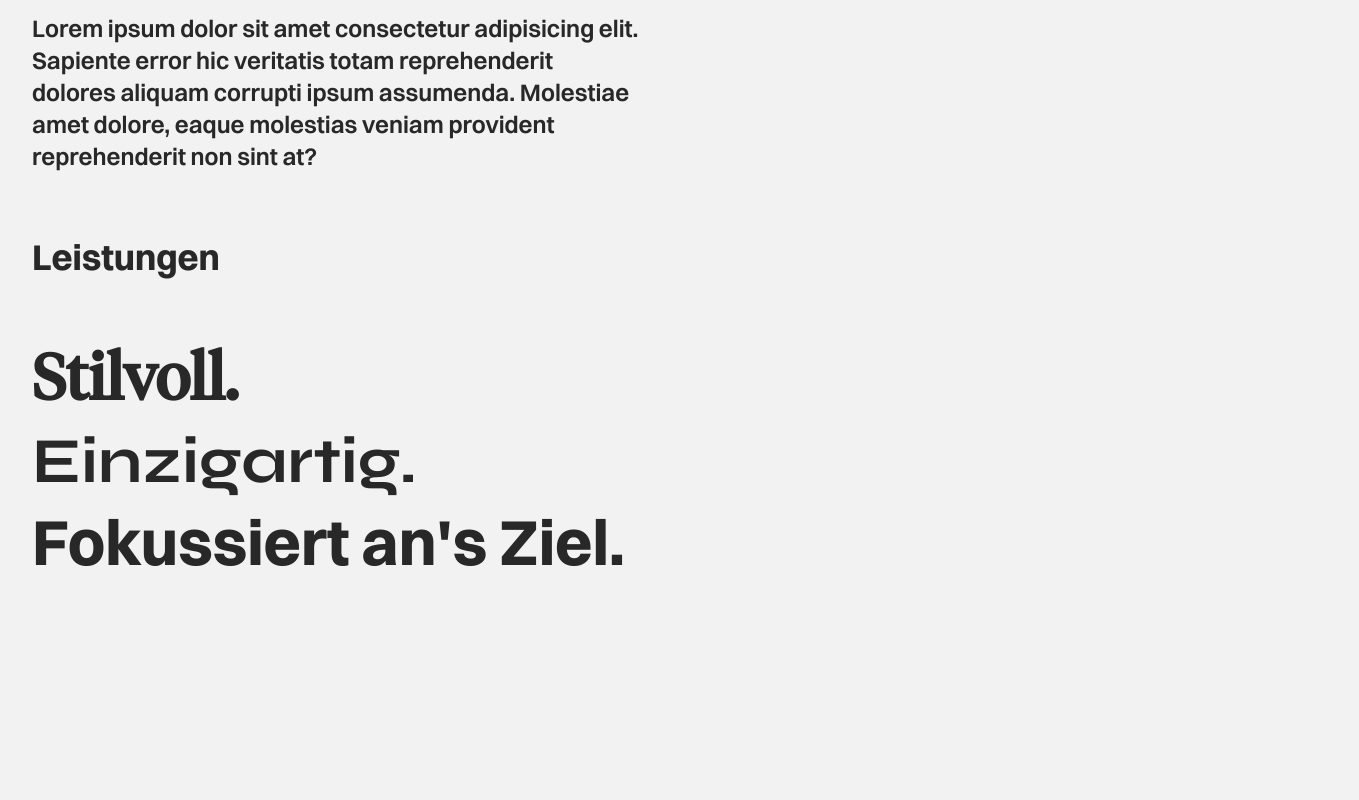
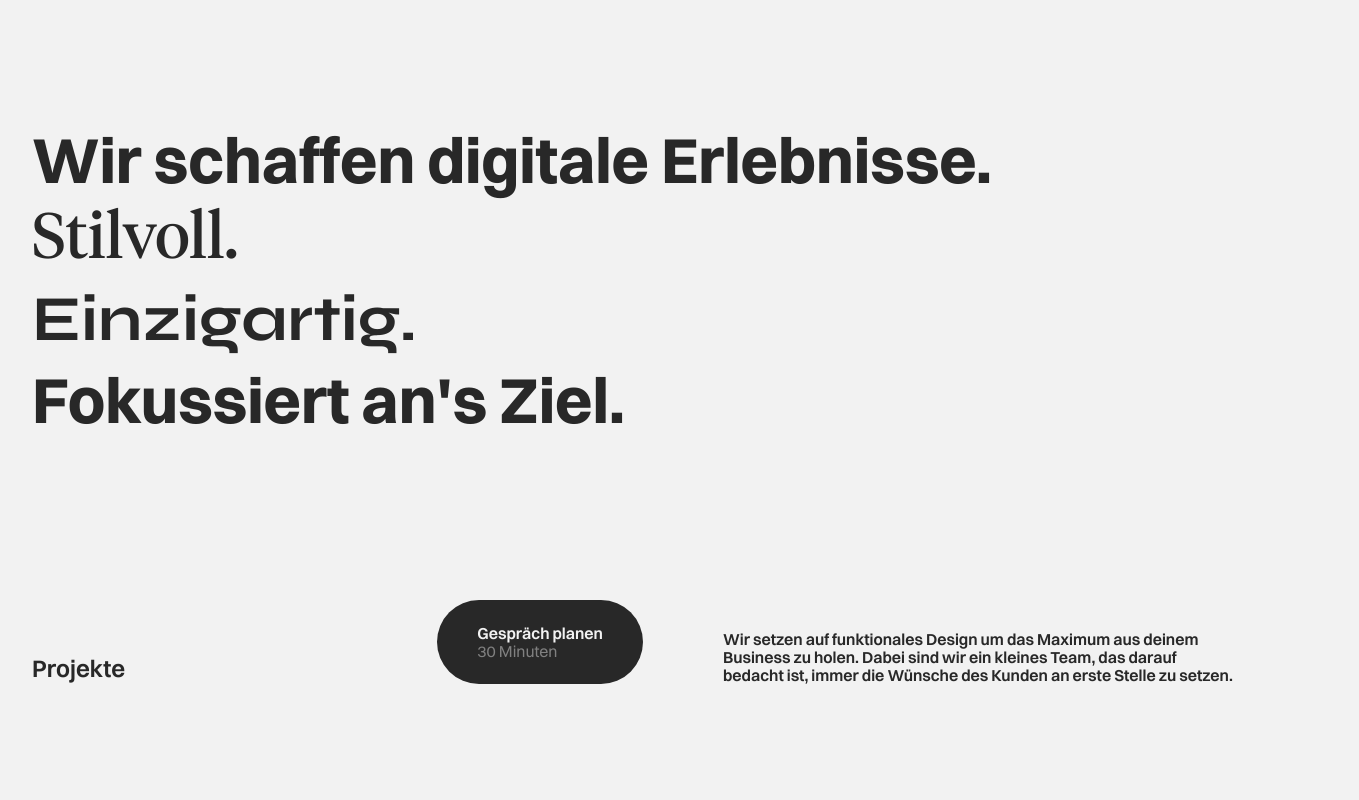
Before and after one commit to JuliusNiedermeier/shiftedstudio, a Next.js app: page / in a window 1280 px wide. Shown: the part 280-1080 px from the top of the page, 1359 px wide, since content can reach past the window. Built offline with nearby package versions, Linux system fonts and the light colour scheme.

Commit message:
Created the ruff page structure for the home page

```diff
--- a/src/app/page.tsx
+++ b/src/app/page.tsx
@@ -1,12 +1,13 @@
 import { ExpansionToggleIcon } from "@/components/expansion-toggle-icon";
 import { ParalaxImageGallery } from "@/components/paralax-image-gallery";
-import { SiteLogo } from "@/components/site-logo";
 import {
   Accordion,
   AccordionContent,
   AccordionItem,
   AccordionTrigger,
 } from "@radix-ui/react-accordion";
+import Image from "next/image";
+import placeholderStudio from "@/images/placeholder-studio.jpg";
 
 interface Service {
   title: string;
@@ -38,32 +39,44 @@ const services: Service[] = [
 
 export default function Home() {
   return (
-    <div className="p-8 flex flex-col gap-16">
-      <div>
-        <div className="text-label-primary">Berlin</div>
-        <div className="text-label-secondary">Germany</div>
-      </div>
-
-      <div className="text-body w-1/2">
-        Lorem ipsum dolor sit amet consectetur adipisicing elit. Sapiente error
-        hic veritatis totam reprehenderit dolores aliquam corrupti ipsum
-        assumenda. Molestiae amet dolore, eaque molestias veniam provident
-        reprehenderit non sint at?
-      </div>
-
-      <div className="text-heading">Leistungen</div>
-
-      <div className="text-heading-lg">
-        <div className="font-serif">Stilvoll.</div>
+    <>
+      <div className="min-h-screen p-8 flex flex-col justify-end gap-40">
+        <div className="text-heading-lg mt-52">
+          <div>Wir schaffen digitale Erlebnisse.</div>
+          <div className="font-serif font-regular">Stilvoll.</div>
           <div className="font-sans-variant">Einzigartig.</div>
           <div>{"Fokussiert an's Ziel."}</div>
         </div>
-
+        <div className="flex items-end">
+          <div className="flex-1">Projekte</div>
+          <div className="flex-[2] items-end flex gap-20">
+            <div className="py-6 px-10 bg-foreground-primary rounded-full">
+              <div className="text-background-primary whitespace-nowrap text-label-primary">
+                Gespräch planen
+              </div>
+              <div className="text-foreground-secondary whitespace-nowrap text-label-secondary">
+                30 Minuten
+              </div>
+            </div>
+            <div className="text-label-primary text-balance">
+              Wir setzen auf funktionales Design um das Maximum aus deinem
+              Business zu holen. Dabei sind wir ein kleines Team, das darauf
+              bedacht ist, immer die Wünsche des Kunden an erste Stelle zu
+              setzen.
+            </div>
+          </div>
+        </div>
+      </div>
+      <div className="p-8">
         <ParalaxImageGallery />
 
         <div className="flex">
           <div className="flex-1">Services</div>
-        <Accordion type="single" collapsible className="grid gap-4 flex-[2]">
+          <Accordion
+            type="single"
+            collapsible
+            className="grid gap-4 flex-[2] mt-20"
+          >
             {services.map((service, index) => (
               <AccordionItem key={index} value={service.title}>
                 <AccordionTrigger className="group flex justify-between items-center w-full">
@@ -78,7 +91,57 @@ export default function Home() {
           </Accordion>
         </div>
 
-      <div className="text-display-lg">Shifted</div>
+        <div className="mt-64">Studio</div>
+
+        <div className="flex mt-8 gap-8">
+          <div className="flex-[2] relative aspect-[1.5]">
+            <Image
+              src={placeholderStudio}
+              fill
+              alt="Studio"
+              className="object-cover"
+            />
           </div>
+          <div className="flex-1 flex flex-col justify-between">
+            <div>
+              <div className="text-label-primary">Berlin</div>
+              <div className="text-label-secondary text-foreground-secondary">
+                Germany
+              </div>
+            </div>
+            <div>
+              Wir setzen auf funktionales Design um das Maximum aus deinem
+              Business zu holen. Dabei sind wir ein kleines Team, das darauf
+              bedacht ist, immer die Wünsche des Kunden an erste Stelle zu
+              setzen.
+            </div>
+          </div>
+        </div>
+
+        <div className="flex justify-between items-end mt-64">
+          <div className="max-w-96">
+            <div className="text-label-primary">Emil Molt Akademie</div>
+            <div className="mt-10">
+              Tolle Zusammenarbeit. Wir haben genau bekommen was wir wollten.
+              Schnell, inefach und unkompliziert. Wir können ShiftedStudio nur
+              weiterempfehlen!
+            </div>
+            <div className="text-label-primary mt-6">Norman Daley</div>
+            <div className="text-label-secondary text-foreground-secondary">
+              Geschäftsführer
+            </div>
+          </div>
+
+          <div className="py-6 px-10 bg-foreground-primary rounded-full">
+            <div className="text-background-primary whitespace-nowrap text-label-primary">
+              Gespräch planen
+            </div>
+            <div className="text-foreground-secondary whitespace-nowrap text-label-secondary">
+              30 Minuten
+            </div>
+          </div>
+        </div>
+      </div>
+    </>
   );
 }
```
Also changed, not shown: 1 other file (tests, documents, lock files or other folders). Lines whose indentation alone changed are shown as unchanged.
